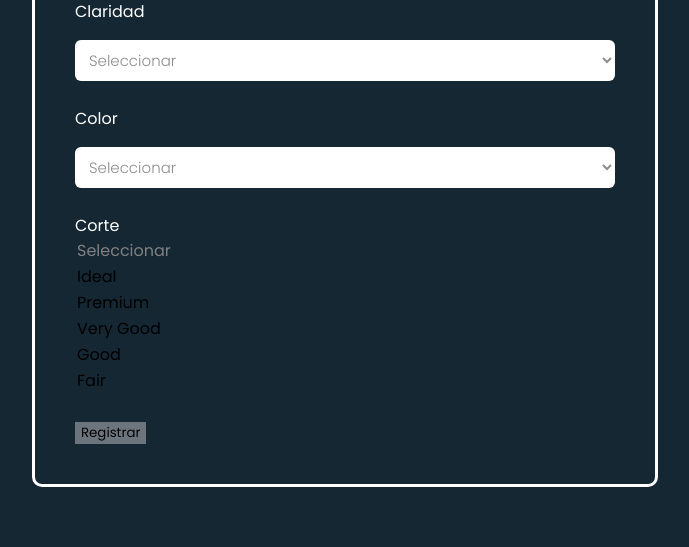
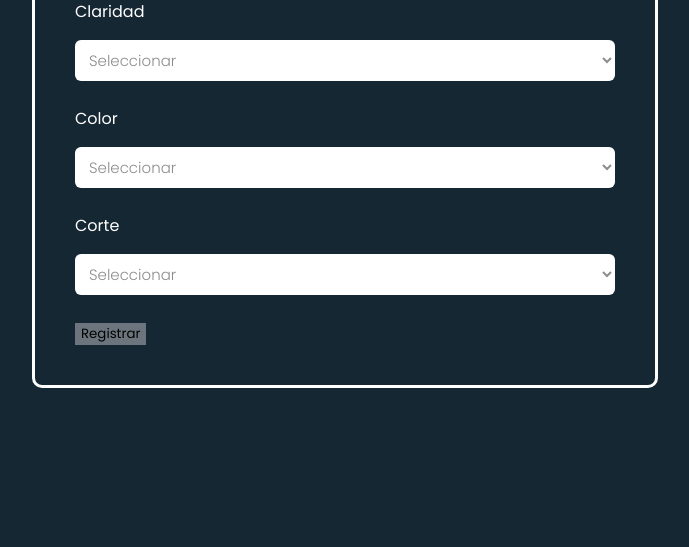
Before and after one commit to sevalencial/AnaliticaProyecto, a Flask app: page / in a window 1280 px wide. Shown: the part 893-1440 px from the top of the page, without its empty margins (295-984 px from the left). After the commit the page ends 1281 px from the top, so only its background shows below. Run offline with Flask 2, Linux system fonts and the light colour scheme; parts of the project's set-up code (start-up, migrations or seed data) failed here and were passed over.

Commit message:
Modificacion del front

```diff
--- a/templates/front_analitica.html
+++ b/templates/front_analitica.html
@@ -86,15 +86,15 @@
                            <br>
 
                            <div class="col-md-12">
-                            <span>Corte</span
-                                <select class="form-select mt-3" name="corte" required>
-                                      <option selected disabled value="">Seleccionar</option>
-                                      <option value="3">Ideal</option>
-                                      <option value="4">Premium</option>
-                                      <option value="5">Very Good</option>
-                                      <option value="2">Good</option>
-                                      <option value="1">Fair</option>
-                               </select>
+                            <span>Corte</span>
+                            <select class="form-select mt-3" required name="corte" >
+                                  <option selected disabled value="">Seleccionar</option>
+                                  <option value="1">Fair</option>
+                                  <option value="2">Good</option>
+                                  <option value="3">Ideal</option>
+                                  <option value="4">Premium</option>
+                                  <option value="5">Very Good</option>
+                           </select>
                            </div>
                            <br>
 
```
